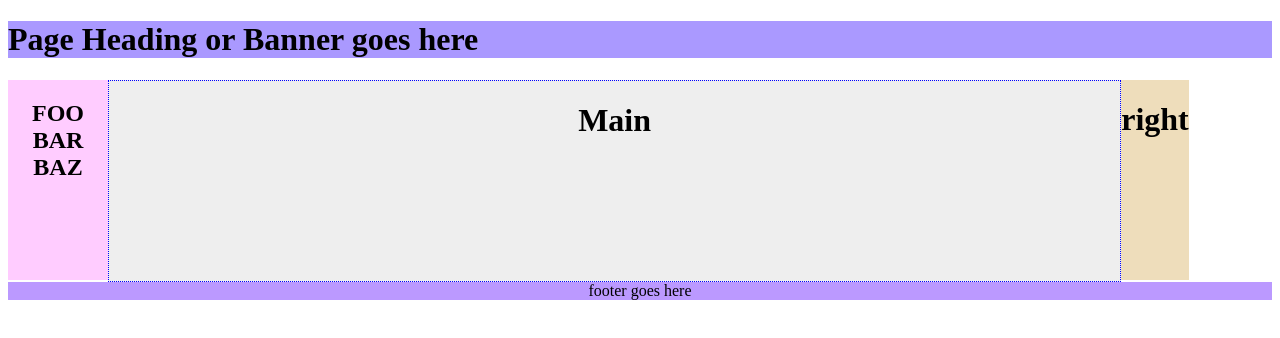
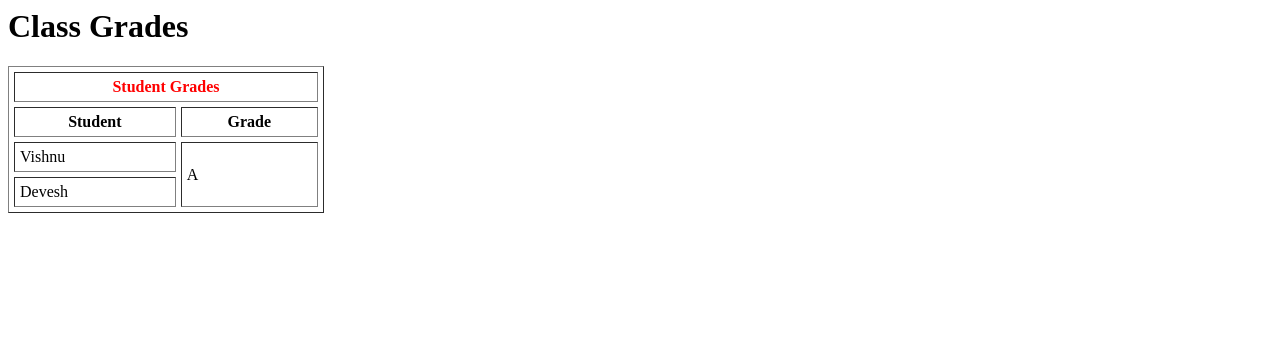
Before and after one commit to SayanGhosh009/2018202002, a plain HTML site: page index.html in a window 1280 px wide. Drawn offline with Linux system fonts and the light colour scheme.

Commit message:
Update index.html

```diff
--- a/index.html
+++ b/index.html
@@ -1,16 +1,18 @@
-<!DOCTYPE html>
-<html>
-<!-- header-->
-<body>
-<div id="header" style="background-color:#AA99FF;"> <h1>Page Heading or Banner goes here </h1></div>
-<!-- left-->
-<div style="height:200px;width:100px;background-color:#FFCCFF;float:left;text-align:center;">
-     <h2><a/>FOO <a/>BAR <a/>BAZ </h2></div>
-<!-- main-->
-<div style="height:200px;width:80%;border:1px dotted blue;background-color:#EEEEEE;float:left;text-align:center;"><h1/>Main</div>
-<!-- right-->
-<div style="height:200px;background-color:#EEDDBB;float:left;text-align:center;"><h1/>right</div>
-<!-- footer-->
-<div style="clear:both;background-color:#BB99FF;text-align:center;">footer goes here</div>
-</body>
-</html>
+<TABLE BORDER=1 WIDTH="25%" CELLPADDING="5" CELLSPACING="5" ALIGN="left">
+	<h1>Class Grades</h1>
+        <TR>
+		   <TD colspan=2 align='center'> <font color="red"><b>Student Grades</b></font>
+		   </TD>
+	</TR>
+	<TR>
+		   <TH>Student</TH>
+	           <TH>Grade</TH>
+	</TR>
+	<TR>
+		   <TD>Vishnu</TD>
+		   <TD rowspan=2>A</TD>
+	</TR>
+	<TR>
+		   <TD>Devesh</TD>
+	</TR>
+</TABLE>
```
